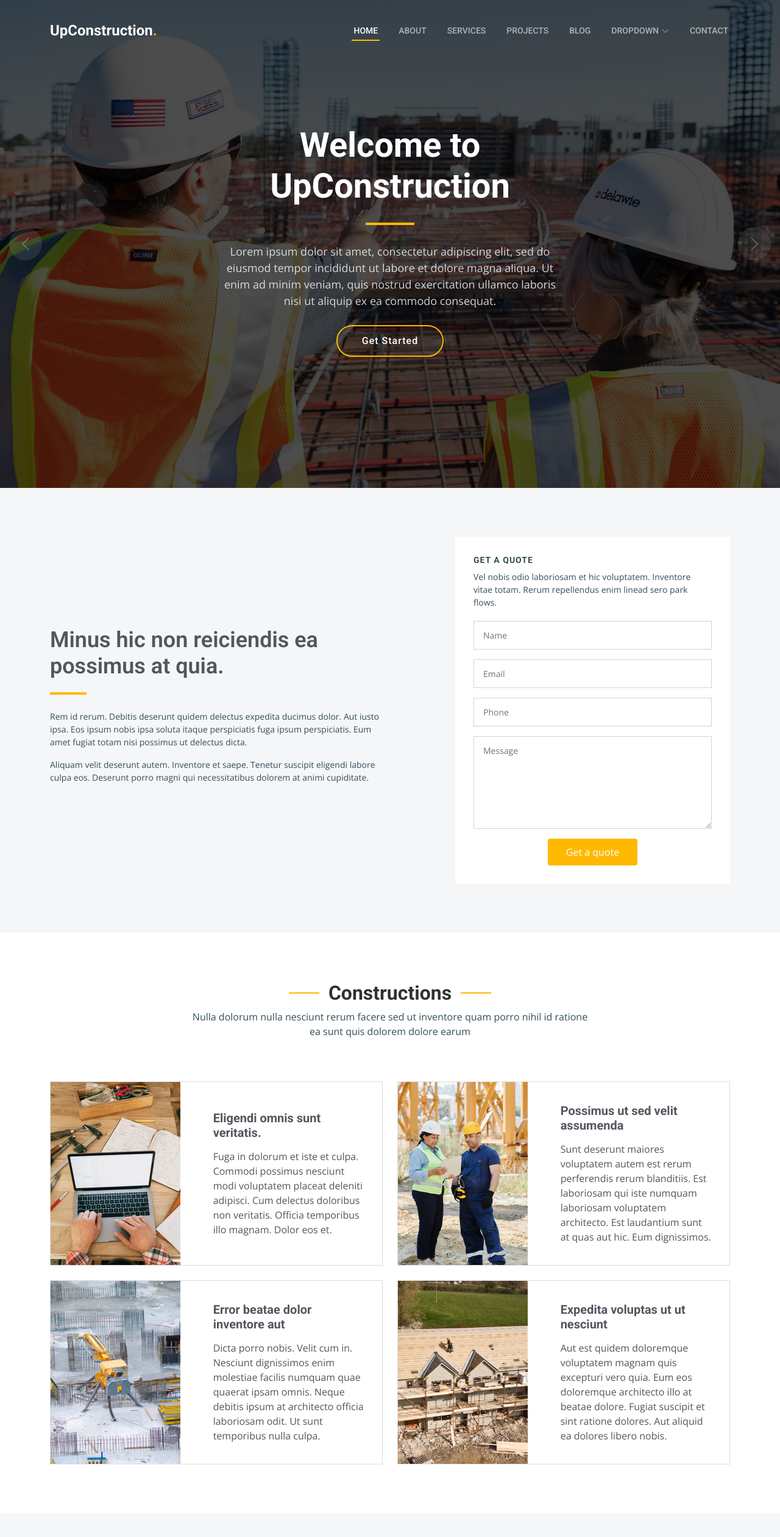
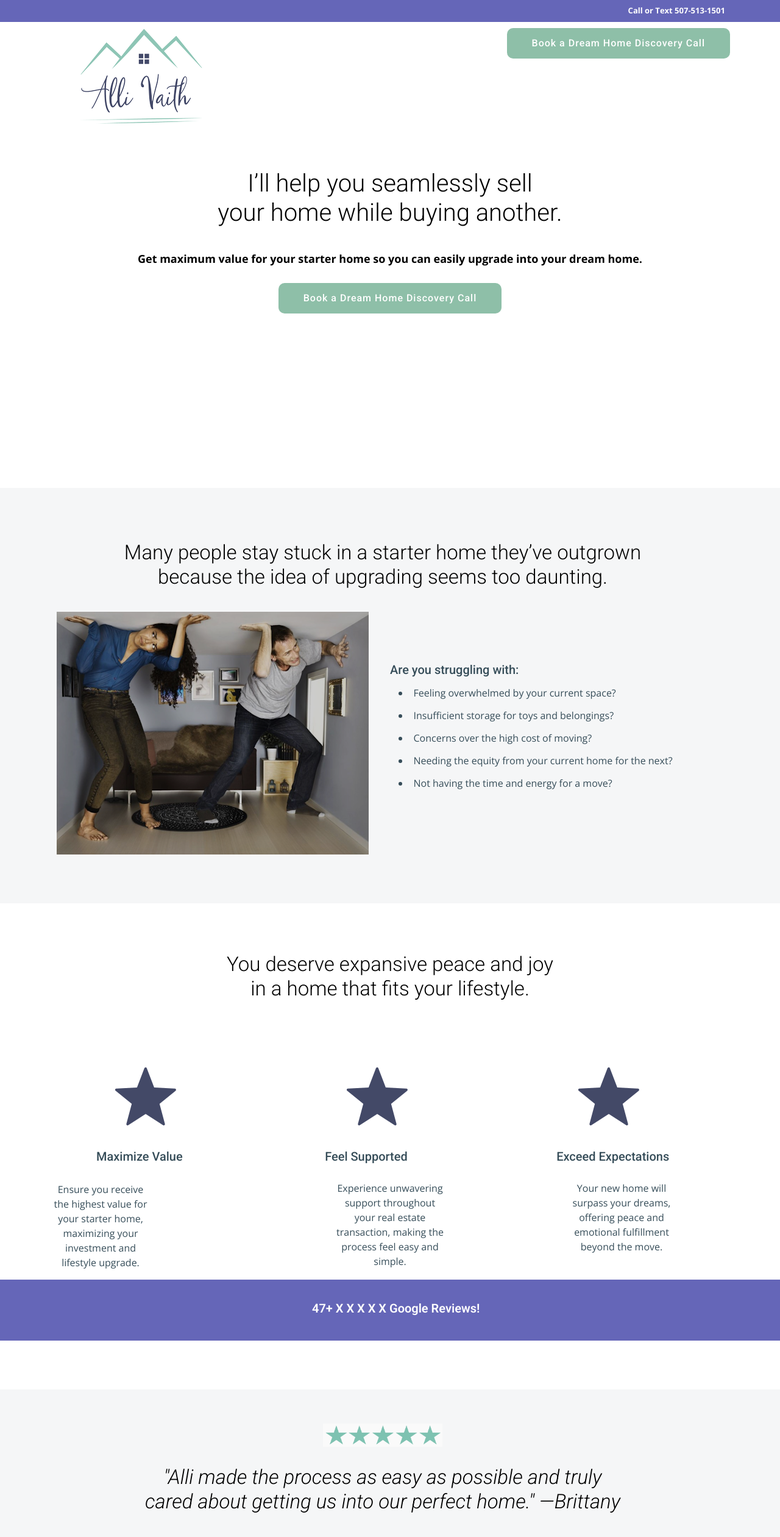
Before and after one commit to MohamedNasr95/Alli-Vaith, a plain HTML site: page index.html in a window 1280 px wide. Shown: the top 2520 px of the page at 61% size. Drawn offline with nearby package versions, Linux system fonts and the light colour scheme.

Commit message:
About to finish

```diff
--- a/assets/css/main.css
+++ b/assets/css/main.css
@@ -253,6 +253,31 @@ section {
 }
 
 /*--------------------------------------------------------------
+# Top bar
+--------------------------------------------------------------*/
+.top-bar{
+  background-color: #6566b8;
+  font-size: 13px;
+  position: absolute;
+  top: 0;
+  width: 100%;
+}
+
+.top-bar p{
+  margin-left: 85%;
+  color:  #fff;
+  font-weight: 800;
+}
+
+.pb-2, .py-2 {
+  padding-bottom: 0.5rem !important;
+}
+
+.pt-2, .py-2 {
+  padding-top: 0.5rem !important;
+}
+
+/*--------------------------------------------------------------
 # Header
 --------------------------------------------------------------*/
 .header {
@@ -262,11 +287,12 @@ section {
   top: 0;
   left: 0;
   right: 0;
+  margin-top: 20px;
 }
 
 .header .logo img {
-  max-height: 40px;
-  margin-right: 6px;
+  margin-left: -18%;
+  margin-top: -20%;
 }
 
 .header .logo h1 {
@@ -281,6 +307,24 @@ section {
   color: var(--color-primary);
 }
 
+.header .btn-get-started{
+  font-family: var(--font-primary);
+  font-weight: 500;
+  font-size: 16px;
+  letter-spacing: 1px;
+  display: inline-block;
+  padding: 12px 40px;
+  border-radius: 10px;
+  transition: 0.5s;
+  color: white;
+  background-color: #8ebfa8;
+}
+
+@media (min-width: 1280px) {
+  .header-button{
+    margin-top: -58%;
+  }
+}
 /*--------------------------------------------------------------
 # Desktop Navigation
 --------------------------------------------------------------*/
@@ -548,10 +592,20 @@ section {
   padding: 30px 0;
 }
 
+.get-started h3{
+  color:  black;
+  padding-bottom: 30px;
+  font-size: 33px;
+  font-weight: 350;
+  position: relative;
+}
+.get-started li{
+  padding: 1.3%;
+}
 .get-started .content h3 {
   font-size: 36px;
   color: var(--color-secondary);
-  font-weight: 600;
+  font-weight: 100;
   margin-bottom: 25px;
   padding-bottom: 25px;
   position: relative;
@@ -724,6 +778,89 @@ section {
   margin: 0;
 }
 
+.constructions h3{
+  color:  black;
+  padding-bottom: 30px;
+  font-size: 33px;
+  font-weight: 350;
+  position: relative;
+}
+
+.constructions p{
+  max-width: 50%;
+}
+
+.constructions img{
+  justify-content: center;
+  margin-left: 30%;
+  margin-bottom: 10%;
+  padding: auto;
+}
+
+.constructions h5{
+  justify-content: center;
+  margin-left: 20%;
+  margin-bottom: 8%;
+  padding: auto;
+}
+
+.constructions p{
+  justify-self: center;
+  /* margin-left: 18%;
+  margin-bottom: 13%; */
+  padding: auto;
+}
+
+/*--------------------------------------------------------------
+# Center bar
+--------------------------------------------------------------*/
+.center-bar{
+  height: 100px;
+  background-color: #6566b8;
+  font-size: 13px;
+  width: 100%;
+  padding: auto;
+}
+
+.center-bar h5{
+  align-items: center;
+  color:  #fff;
+  font-weight: 600;
+  margin-left: 40%;
+  padding-top: 35px;
+}
+
+/* .pb-2, .py-2 {
+  padding-bottom: 0.5rem !important;
+}
+
+.pt-2, .py-2 {
+  padding-top: 0.5rem !important;
+} */
+
+/*--------------------------------------------------------------
+# about
+--------------------------------------------------------------*/
+.about{
+  background-color: #fff;
+}
+
+.about img{
+  height: 50%;
+  width: 50%;
+}
+
+.about .content{
+  justify-content: left;
+  margin-left: 5%;
+}
+
+.about h3{
+  width: 20%;
+  color: #000;
+}
+
+
 /*--------------------------------------------------------------
 # Services Section
 --------------------------------------------------------------*/
@@ -1901,25 +2038,11 @@ section {
 }
 
 .hero .info h2 {
-  color: #fff;
-  margin-bottom: 30px;
+  color:  black;
   padding-bottom: 30px;
-  font-size: 56px;
-  font-weight: 700;
-  position: relative;
-}
-
-.hero .info h2:after {
-  content: "";
-  position: absolute;
-  display: block;
-  width: 80px;
-  height: 4px;
-  background: var(--color-primary);
-  left: 0;
-  right: 0;
-  bottom: 0;
-  margin: auto;
+  font-size: 40px;
+  font-weight: 350;
+  position: relative;
 }
 
 @media (max-width: 768px) {
@@ -1929,8 +2052,9 @@ section {
 }
 
 .hero .info p {
-  color: rgba(255, 255, 255, 0.8);
+  color: black;
   font-size: 18px;
+  font-weight:  800;
 }
 
 .hero .info .btn-get-started {
@@ -1940,11 +2064,11 @@ section {
   letter-spacing: 1px;
   display: inline-block;
   padding: 12px 40px;
-  border-radius: 50px;
+  border-radius: 10px;
   transition: 0.5s;
   margin: 10px;
-  color: #fff;
-  border: 2px solid var(--color-primary);
+  color: white;
+  background-color: #8ebfa8;
 }
 
 .hero .info .btn-get-started:hover {
--- a/index.html
+++ b/index.html
@@ -5,7 +5,7 @@
   <meta charset="utf-8">
   <meta content="width=device-width, initial-scale=1.0" name="viewport">
 
-  <title>UpConstruction Bootstrap Template - Index</title>
+  <title>Alli Vaith</title>
   <meta content="" name="description">
   <meta content="" name="keywords">
 
@@ -40,47 +40,26 @@
 </head>
 
 <body>
+  <!-- ======= Top bar ======= -->
+  <div class="top-bar py-2" id="home-section">
+    <div class="container">
+      <p class="mb-0 d-inline-flex">
+        <span class="mr-3">Call or Text 507-513-1501</span>
+      </p>
+    </div>
+  </div>
 
   <!-- ======= Header ======= -->
   <header id="header" class="header d-flex align-items-center">
     <div class="container-fluid container-xl d-flex align-items-center justify-content-between">
 
       <a href="index.html" class="logo d-flex align-items-center">
-        <!-- Uncomment the line below if you also wish to use an image logo -->
-        <!-- <img src="assets/img/logo.png" alt=""> -->
-        <h1>UpConstruction<span>.</span></h1>
+        <img src="assets/img/Logo+Full+Color.png" alt="Logo" class="header-Logo">
       </a>
-
-      <i class="mobile-nav-toggle mobile-nav-show bi bi-list"></i>
-      <i class="mobile-nav-toggle mobile-nav-hide d-none bi bi-x"></i>
+        <i class="mobile-nav-toggle mobile-nav-show bi bi-list"></i>
+        <i class="mobile-nav-toggle mobile-nav-hide d-none bi bi-x"></i>
       <nav id="navbar" class="navbar">
-        <ul>
-          <li><a href="index.html" class="active">Home</a></li>
-          <li><a href="about.html">About</a></li>
-          <li><a href="services.html">Services</a></li>
-          <li><a href="projects.html">Projects</a></li>
-          <li><a href="blog.html">Blog</a></li>
-          <li class="dropdown"><a href="#"><span>Dropdown</span> <i
-                class="bi bi-chevron-down dropdown-indicator"></i></a>
-            <ul>
-              <li><a href="#">Dropdown 1</a></li>
-              <li class="dropdown"><a href="#"><span>Deep Dropdown</span> <i
-                    class="bi bi-chevron-down dropdown-indicator"></i></a>
-                <ul>
-                  <li><a href="#">Deep Dropdown 1</a></li>
-                  <li><a href="#">Deep Dropdown 2</a></li>
-                  <li><a href="#">Deep Dropdown 3</a></li>
-                  <li><a href="#">Deep Dropdown 4</a></li>
-                  <li><a href="#">Deep Dropdown 5</a></li>
-                </ul>
-              </li>
-              <li><a href="#">Dropdown 2</a></li>
-              <li><a href="#">Dropdown 3</a></li>
-              <li><a href="#">Dropdown 4</a></li>
-            </ul>
-          </li>
-          <li><a href="contact.html">Contact</a></li>
-        </ul>
+        <button type="button" class="btn header-button btn-get-started  ">Book a Dream Home Discovery Call</button>
       </nav><!-- .navbar -->
 
     </div>
@@ -92,34 +71,17 @@
     <div class="info d-flex align-items-center">
       <div class="container">
         <div class="row justify-content-center">
-          <div class="col-lg-6 text-center">
-            <h2 data-aos="fade-down">Welcome to <span>UpConstruction</span></h2>
-            <p data-aos="fade-up">Lorem ipsum dolor sit amet, consectetur adipiscing elit, sed do eiusmod tempor
-              incididunt ut labore et dolore magna aliqua. Ut enim ad minim veniam, quis nostrud exercitation ullamco
-              laboris nisi ut aliquip ex ea commodo consequat.</p>
-            <a data-aos="fade-up" data-aos-delay="200" href="#get-started" class="btn-get-started">Get Started</a>
+          <div class="text-center">
+            <h2 data-aos="fade-down">I’ll help you seamlessly sell </br>
+                                    your home while buying another.</h2>
+            <p data-aos="fade-up">Get maximum value for your starter home so you can easily upgrade into your dream home.</p>
+            <button type="button" class="btn header-button btn-get-started">Book a Dream Home Discovery Call</button>
           </div>
         </div>
       </div>
     </div>
 
     <div id="hero-carousel" class="carousel slide" data-bs-ride="carousel" data-bs-interval="5000">
-
-      <div class="carousel-item active" style="background-image: url(assets/img/hero-carousel/hero-carousel-1.jpg)">
-      </div>
-      <div class="carousel-item" style="background-image: url(assets/img/hero-carousel/hero-carousel-2.jpg)"></div>
-      <div class="carousel-item" style="background-image: url(assets/img/hero-carousel/hero-carousel-3.jpg)"></div>
-      <div class="carousel-item" style="background-image: url(assets/img/hero-carousel/hero-carousel-4.jpg)"></div>
-      <div class="carousel-item" style="background-image: url(assets/img/hero-carousel/hero-carousel-5.jpg)"></div>
-
-      <a class="carousel-control-prev" href="#hero-carousel" role="button" data-bs-slide="prev">
-        <span class="carousel-control-prev-icon bi bi-chevron-left" aria-hidden="true"></span>
-      </a>
-
-      <a class="carousel-control-next" href="#hero-carousel" role="button" data-bs-slide="next">
-        <span class="carousel-control-next-icon bi bi-chevron-right" aria-hidden="true"></span>
-      </a>
-
     </div>
 
   </section><!-- End Hero Section -->
@@ -132,51 +94,26 @@
 
         <div class="row justify-content-between gy-4">
 
-          <div class="col-lg-6 d-flex align-items-center" data-aos="fade-up">
-            <div class="content">
-              <h3>Minus hic non reiciendis ea possimus at quia.</h3>
-              <p>Rem id rerum. Debitis deserunt quidem delectus expedita ducimus dolor. Aut iusto ipsa. Eos ipsum nobis
-                ipsa soluta itaque perspiciatis fuga ipsum perspiciatis. Eum amet fugiat totam nisi possimus ut delectus
-                dicta.
-              <p>Aliquam velit deserunt autem. Inventore et saepe. Tenetur suscipit eligendi labore culpa eos. Deserunt
-                porro magni qui necessitatibus dolorem at animi cupiditate.</p>
+          <div class="row">
+            <div class="text-center justify-content-center">
+              <h3 class="get-started content">Many people stay stuck in a starter home they’ve outgrown </br>
+                  because the idea of upgrading seems too daunting.</h3>
+            </div>
+            <div class="col-lg-6 order-2 order-lg-1 text-center" data-aos="fade-up" data-aos-delay="200">
+              <img src="assets/img/22.png" alt="" class="img-fluid">
+            </div>
+            <div class="col-lg-6 order-1 order-lg-2 mt-3 mt-lg-0 d-flex flex-column justify-content-center"
+              data-aos="fade-up" data-aos-delay="100">
+              <h5>Are you struggling with:</h5>
+              <ul>
+                <li>Feeling overwhelmed by your current space?</li>
+                <li>Insufficient storage for toys and belongings?</li>
+                <li>Concerns over the high cost of moving?</li>
+                <li>Needing the equity from your current home for the next?</li>
+                <li>Not having the time and energy for a move?</li>
+              </ul>
             </div>
           </div>
-
-          <div class="col-lg-5" data-aos="fade">
-            <form action="forms/quote.php" method="post" class="php-email-form">
-              <h3>Get a quote</h3>
-              <p>Vel nobis odio laboriosam et hic voluptatem. Inventore vitae totam. Rerum repellendus enim linead sero
-                park flows.</p>
-              <div class="row gy-3">
-
-                <div class="col-md-12">
-                  <input type="text" name="name" class="form-control" placeholder="Name" required>
-                </div>
-
-                <div class="col-md-12 ">
-                  <input type="email" class="form-control" name="email" placeholder="Email" required>
-                </div>
-
-                <div class="col-md-12">
-                  <input type="text" class="form-control" name="phone" placeholder="Phone" required>
-                </div>
-
-                <div class="col-md-12">
-                  <textarea class="form-control" name="message" rows="6" placeholder="Message" required></textarea>
-                </div>
-
-                <div class="col-md-12 text-center">
-                  <div class="loading">Loading</div>
-                  <div class="error-message"></div>
-                  <div class="sent-message">Your quote request has been sent successfully. Thank you!</div>
-
-                  <button type="submit">Get a quote</button>
-                </div>
-
-              </div>
-            </form>
-          </div><!-- End Quote Form -->
 
         </div>
 
@@ -188,14 +125,60 @@
       <div class="container" data-aos="fade-up">
 
         <div class="section-header">
-          <h2>Constructions</h2>
-          <p>Nulla dolorum nulla nesciunt rerum facere sed ut inventore quam porro nihil id ratione ea sunt quis dolorem
-            dolore earum</p>
+          <h3>You deserve expansive peace and joy <br>
+            in a home that fits your lifestyle.</h3>
         </div>
 
-        <div class="row gy-4">
+        <div class="row gy-4 d-flex">
 
-          <div class="col-lg-6" data-aos="fade-up" data-aos-delay="100">
+          <div class="col-lg-4 justify-content-center d-flex" data-aos="fade-up" data-aos-delay="100">
+            <div class="row d-flex">
+
+                <div>
+                  <img src="assets/img/icons8-star-100.png" alt="star-icon">
+                </div>
+                <h5>Maximize Value</h5>
+                <p class="text-center">Ensure you receive the highest
+                  value for your starter home,
+                  maximizing your investment
+                  and lifestyle upgrade.</p>
+
+            </div>
+          </div>
+
+          <div class="col-lg-4 align-items-center" data-aos="fade-up" data-aos-delay="100">
+            <div class="row">
+              <div class="">
+                <div>
+                <img src="assets/img/icons8-star-100.png" alt="star-icon">
+                </div>
+                <h5>Feel Supported</h5>
+                <p class="text-center">Experience unwavering support
+                  throughout your real estate
+                  transaction, making the process
+                  feel easy and simple.</p>
+              </div>
+            </div>
+          </div>
+
+          <div class="col-lg-4 align-items-center" data-aos="fade-up" data-aos-delay="100">
+            <div class="row">
+              <div class="align-items-center">
+                <div>
+                <img src="assets/img/icons8-star-100.png" alt="star-icon">
+                </div>
+                <h5>Exceed Expectations</h5>
+                <p class="text-center">Your new home will surpass
+                  your dreams, offering peace
+                  and emotional fulfillment
+                  beyond the move.</p>
+              </div>
+            </div>
+          </div>
+
+          </div>
+
+          <!-- <div class="col-lg-4" data-aos="fade-up" data-aos-delay="100">
             <div class="card-item">
               <div class="row">
                 <div class="col-xl-5">
@@ -210,9 +193,9 @@
                 </div>
               </div>
             </div>
-          </div><!-- End Card Item -->
+          </div><!-- End Card Item
 
-          <div class="col-lg-6" data-aos="fade-up" data-aos-delay="200">
+          <div class="col-lg-4" data-aos="fade-up" data-aos-delay="200">
             <div class="card-item">
               <div class="row">
                 <div class="col-xl-5">
@@ -228,9 +211,9 @@
                 </div>
               </div>
             </div>
-          </div><!-- End Card Item -->
+          </div><!-- End Card Item
 
-          <div class="col-lg-6" data-aos="fade-up" data-aos-delay="300">
+          <div class="col-lg-4" data-aos="fade-up" data-aos-delay="300">
             <div class="card-item">
               <div class="row">
                 <div class="col-xl-5">
@@ -246,30 +229,106 @@
                 </div>
               </div>
             </div>
-          </div><!-- End Card Item -->
-
-          <div class="col-lg-6" data-aos="fade-up" data-aos-delay="400">
-            <div class="card-item">
-              <div class="row">
-                <div class="col-xl-5">
-                  <div class="card-bg" style="background-image: url(assets/img/constructions-4.jpg);"></div>
-                </div>
-                <div class="col-xl-7 d-flex align-items-center">
-                  <div class="card-body">
-                    <h4 class="card-title">Expedita voluptas ut ut nesciunt</h4>
-                    <p>Aut est quidem doloremque voluptatem magnam quis excepturi vero quia. Eum eos doloremque
-                      architecto illo at beatae dolore. Fugiat suscipit et sint ratione dolores. Aut aliquid ea dolores
-                      libero nobis.</p>
-                  </div>
-                </div>
-              </div>
-            </div>
-          </div><!-- End Card Item -->
+          </div>End Card Item -->
 
         </div>
 
       </div>
+      <!-- center bar -->
+      <div class="center-bar">
+          <h5>47+ X X X X X Google Reviews!</h5>
+      </div>
     </section><!-- End Constructions Section -->
+
+    <!-- ======= First Review ======= -->
+    <section id="get-started" class="get-started section-bg">
+      <div class="container">
+
+        <div class="row justify-content-between gy-4">
+
+          <div class="row">
+            <div class="text-center justify-content-center">
+              <img src="assets/img/stars.png" alt="Rating" style="height: 20%;width: 18%;">
+              <h3 class="get-started content" style="font-style: italic;"> "Alli made the process as easy as possible and truly <br>
+                cared about getting us into our perfect home." —Brittany</h3>
+            </div>
+            <div class="col-lg-6 order-2 order-lg-1 text-center" data-aos="fade-up" data-aos-delay="200">
+              <img src="assets/img/66.png" alt="" class="img-fluid" style="size: ;">
+            </div>
+            <div class="col-lg-6 order-1 order-lg-2 mt-3 mt-lg-0 d-flex flex-column justify-content-center"
+              data-aos="fade-up" data-aos-delay="100">
+              <h5>CHALLENGE</h5>
+              <p>
+                The process of buying and selling a home simultaneously was incredibly
+                overwhelming for us. We were stressed about making quick decisions and
+                unsure about spotting the right qualities in potential homes. The thought
+                of listing our house and finding our dream home seemed like an
+                insurmountable task.
+              </p>
+              <h5>SUCESS</h5>
+              <p>Alli was a beacon of support and expertise throughout our journey. Her
+                patience and keen eye for detail helped us notice things we would have
+                missed on our own, and her honest feedback ensured we found a home
+                we truly loved. Selling our house felt effortless with Alli's experience, and
+                before we knew it, we were moving into our dream home. Alli didn't just
+                facilitate a transaction; she built a lasting relationship with us, making the
+                entire experience enjoyable and stress-free.</p>
+            </div>
+          </div>
+
+        </div>
+
+      </div>
+    </section><!-- End Get Started Section -->
+
+    <!-- =======  ======= -->
+    <section id="get-started" class="get-started section-bg">
+      <div class="container">
+
+        <div class="row justify-content-between gy-4">
+
+          <div class="row">
+            <div class="text-center justify-content-center">
+              <h3 class="get-started content"> I get it. Life is busy and thought of buying and <br>
+                selling at the same time feels overwhelming.</h3>
+            </div>
+            <div class="col-lg-6 order-1 order-lg-1 text-center" data-aos="fade-up" data-aos-delay="200">
+              <img src="assets/img/11.png" alt="" class="img-fluid" style="size: ;">
+            </div>
+            <div class="col-lg-6 order-2 order-lg-2 mt-3 mt-lg-0 d-flex flex-column justify-content-center"
+              data-aos="fade-up" data-aos-delay="100">
+              <p>
+                <strong>I know you aspire to be a proud homeowner — enjoying the
+                comfort and satisfaction that comes from living in your
+                dream home.</strong> In order to do that, you need to navigate the
+                sale of your starter home and secure your new ideal living
+                space. The problem is, the thought of organizing a move fills
+                you with dread — lacking the time or energy to face the
+                challenge. The entire process seems insurmountable and
+                leaves you feeling stuck and overwhelmed.
+              </p>
+              <p><strong>I believe the journey to your dream home should be
+                seamless and stress-free.</strong> With a decade of real estate
+                experience, I've made it my mission to guide homeowners
+                like you through a hassle-free upgrade to a home that not
+                only meets but enhances your lifestyle.</p>
+            </div>
+          </div>
+
+        </div>
+
+      </div>
+    </section><!-- End Get Started Section -->
+
+    <section id="about" class="about">
+      <div class="d-flex">
+      <img src="assets/img/IMG_0353.jpg" alt="Alli Vaith">
+        <div class="content">
+          <h3>Here’s what makes my approach unique:</h3>
+        </div>
+      </div>
+
+    </section>
 
     <!-- ======= Services Section ======= -->
     <section id="services" class="services section-bg">
@@ -425,36 +484,7 @@
     <section id="features" class="features section-bg">
       <div class="container" data-aos="fade-up">
 
-        <ul class="nav nav-tabs row  g-2 d-flex">
-
-          <li class="nav-item col-3">
-            <a class="nav-link active show" data-bs-toggle="tab" data-bs-target="#tab-1">
-              <h4>Modisit</h4>
-            </a>
-          </li><!-- End tab nav item -->
-
-          <li class="nav-item col-3">
-            <a class="nav-link" data-bs-toggle="tab" data-bs-target="#tab-2">
-              <h4>Praesenti</h4>
-            </a><!-- End tab nav item -->
-
-          <li class="nav-item col-3">
-            <a class="nav-link" data-bs-toggle="tab" data-bs-target="#tab-3">
-              <h4>Explica</h4>
-            </a>
-          </li><!-- End tab nav item -->
-
-          <li class="nav-item col-3">
-            <a class="nav-link" data-bs-toggle="tab" data-bs-target="#tab-4">
-              <h4>Nostrum</h4>
-            </a>
-          </li><!-- End tab nav item -->
-
-        </ul>
-
         <div class="tab-content">
-
-          <div class="tab-pane active show" id="tab-1">
             <div class="row">
               <div class="col-lg-6 order-2 order-lg-1 mt-3 mt-lg-0 d-flex flex-column justify-content-center"
                 data-aos="fade-up" data-aos-delay="100">
@@ -476,9 +506,7 @@
                 <img src="assets/img/features-1.jpg" alt="" class="img-fluid">
               </div>
             </div>
-          </div><!-- End tab content item -->
-
-          <div class="tab-pane" id="tab-2">
+          <!-- <div class="tab-pane" id="tab-2">
             <div class="row">
               <div class="col-lg-6 order-2 order-lg-1 mt-3 mt-lg-0 d-flex flex-column justify-content-center">
                 <h3>Neque exercitationem debitis</h3>
@@ -501,7 +529,7 @@
                 <img src="assets/img/features-2.jpg" alt="" class="img-fluid">
               </div>
             </div>
-          </div><!-- End tab content item -->
+          </div><!-- End tab content item
 
           <div class="tab-pane" id="tab-3">
             <div class="row">
@@ -523,7 +551,7 @@
                 <img src="assets/img/features-3.jpg" alt="" class="img-fluid">
               </div>
             </div>
-          </div><!-- End tab content item -->
+          </div><!-- End tab content item
 
           <div class="tab-pane" id="tab-4">
             <div class="row">
@@ -546,7 +574,7 @@
                 <img src="assets/img/features-4.jpg" alt="" class="img-fluid">
               </div>
             </div>
-          </div><!-- End tab content item -->
+          </div>End tab content item -->
 
         </div>
 
```
Also changed, not shown: assets/img/11.png (added), assets/img/22.png (added), assets/img/44.jpg (added), assets/img/55.jpg (added), assets/img/66.png (added), assets/img/88.jpg (added), assets/img/IMG_0353.jpg (added), assets/img/Logo+Full+Color.png (added), assets/img/Logo+White.png (added), assets/img/Word+Mark+Black.png (added), assets/img/icons8-star-100.png (added), assets/img/stars.png (added).
